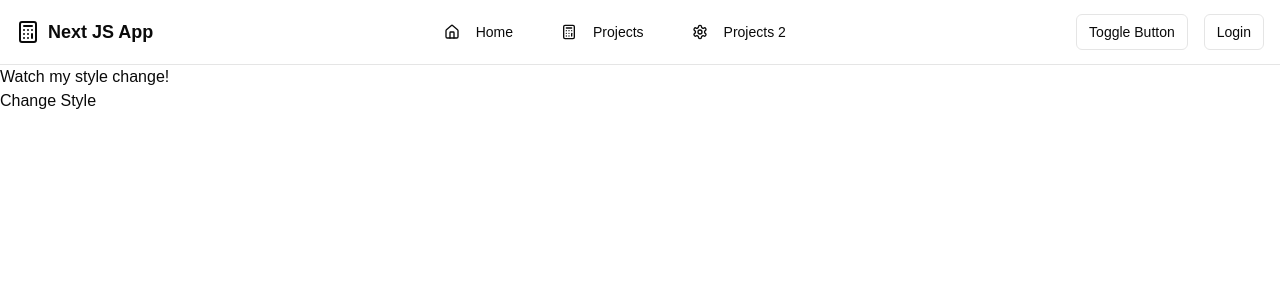
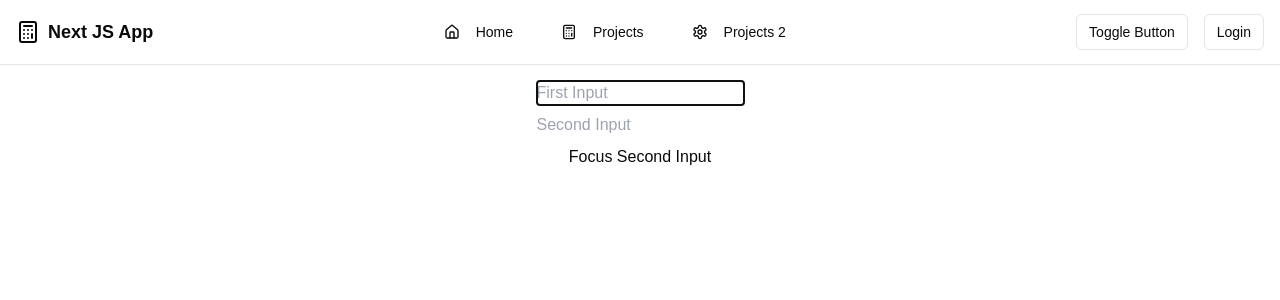
Before and after one commit to 1hirak/ProjectDisplay, a Next.js app: page /useref/p3 in a window 1280 px wide. Shown: the top 300 px of the page. Built offline with nearby package versions, Linux system fonts and the light colour scheme.

Commit message:
useref p3

```diff
--- a/src/app/useref/p3/page.jsx
+++ b/src/app/useref/p3/page.jsx
@@ -1,23 +1,35 @@
 'use client'
-import React, { useRef } from 'react';
+import { useRef,useEffect } from 'react'
 
-function StyleChanger() {
-  const paraRef = useRef(null);
+function FocusManager() {
+  // Create refs for both input fields
+  const firstInputRef = useRef(null)
+  const secondInputRef = useRef(null)
 
-  const changeStyle = () => {
-    // Modify the paragraph's style using paraRef.current
-    if (paraRef.current) {
-      paraRef.current.style.backgroundColor = 'yellow';
-      paraRef.current.style.fontSize = '1.5rem';
-    }
-  };
+  useEffect(() => {
+    firstInputRef.current.focus()
+  }, [])
+
+  const handleClick = () => {
+    secondInputRef.current.focus()
+  }
 
   return (
-    <div>
-      <p ref={paraRef}>Watch my style change!</p>
-      <button onClick={changeStyle}>Change Style</button>
+    <div className='flex flex-col items-center gap-2 mt-4'>
+
+      <input
+        type="text"
+        placeholder="First Input"
+        ref={firstInputRef}
+      />
+      <input
+        type="text"
+        placeholder="Second Input"
+        ref={secondInputRef}
+      />
+      <button onClick={handleClick}>Focus Second Input</button>
     </div>
-  );
+  )
 }
 
-export default StyleChanger;
+export default FocusManager
```
